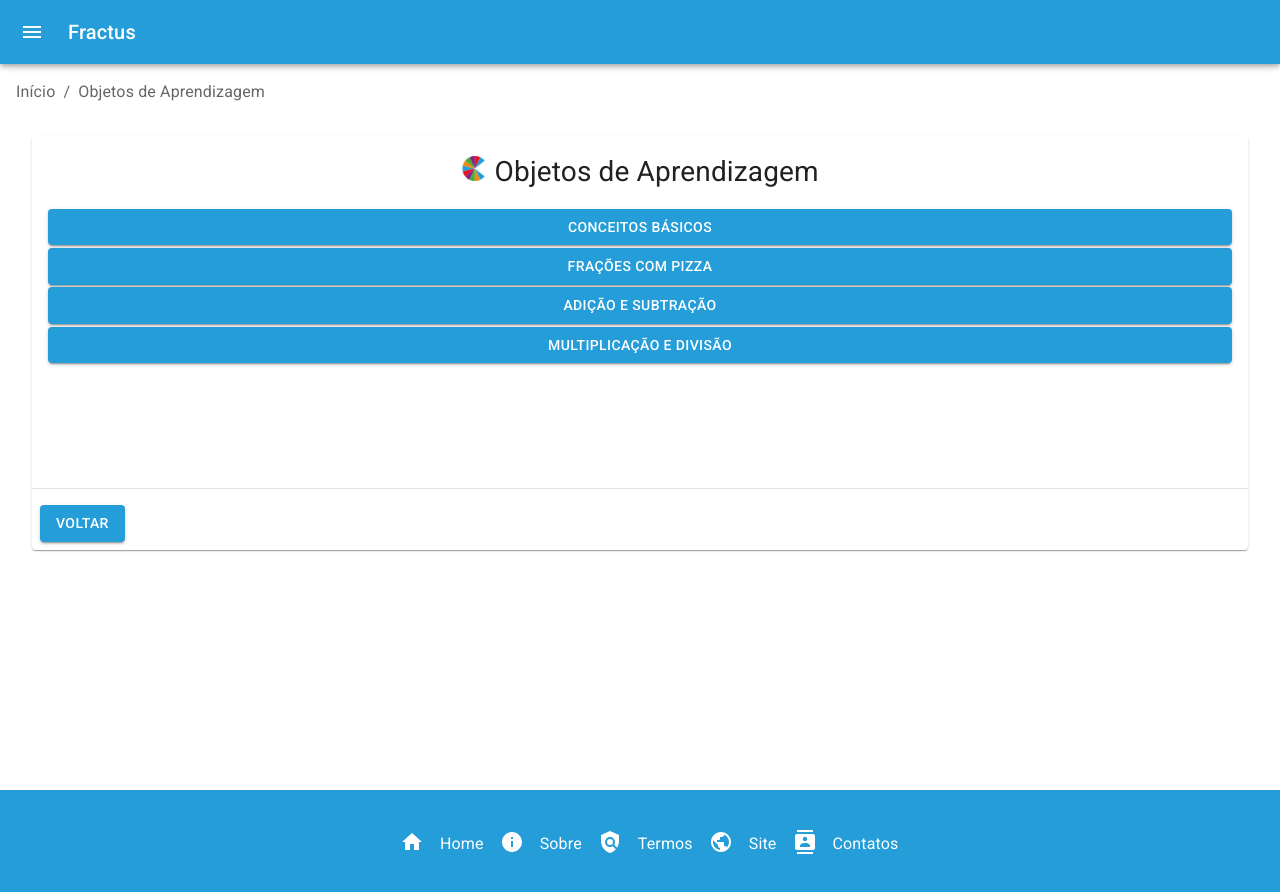
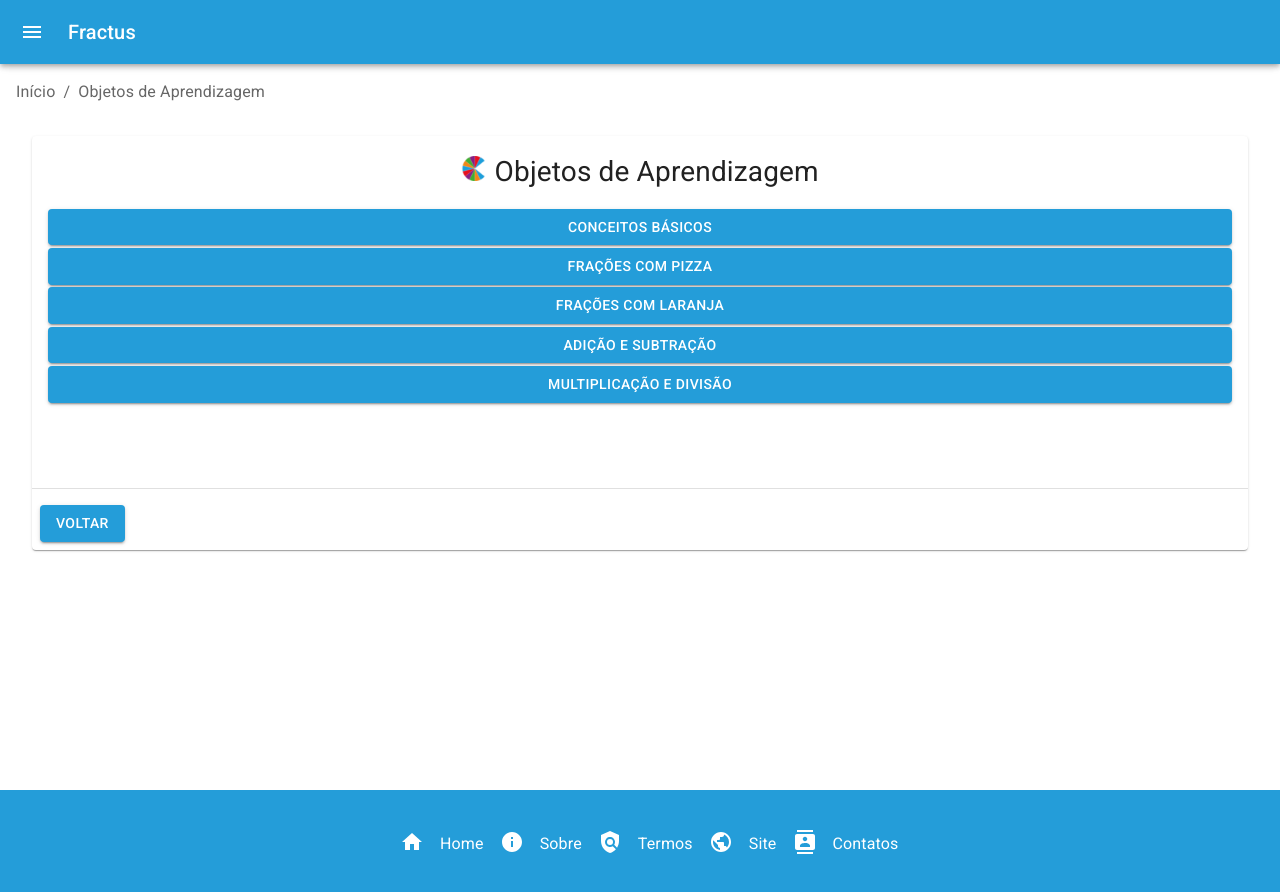
Before and after one commit to ivamgf/app-fractus-v2.0.0, a React (Create React App) app: page /views/classes in a window 1280 px wide. Shown: the top 892 px of the page. Built offline with nearby package versions, Linux system fonts and the light colour scheme.

Commit message:
Update index.tsx

```diff
--- a/src/components/mui/Cards/CardClasses/index.tsx
+++ b/src/components/mui/Cards/CardClasses/index.tsx
@@ -37,9 +37,9 @@ export default function CardClasses(props: TypeClasses) {
               <Button variant="contained" style={{backgroundColor: '#249DD9', marginTop: '0.2em'}} fullWidth={true}>{classes.class1}</Button>
           </Link>
 
-          {/*<Link to="/views/classes/sumary/intro/2" style={{textDecoration: 'none', marginTop: '0.5em'}}>
+          <Link to="/views/classes/sumary/intro/2" style={{textDecoration: 'none', marginTop: '0.5em'}}>
             <Button variant="contained" style={{backgroundColor: '#249DD9', marginTop: '0.2em'}} fullWidth={true}>{classes.class2}</Button>
-          </Link>*/}
+          </Link>
 
           {/*<Link to="/views/classes/sumary/intro/3" style={{textDecoration: 'none', marginTop: '0.5em'}}>
             <Button variant="contained" style={{backgroundColor: '#249DD9', marginTop: '0.2em'}} fullWidth={true}>{classes.class3}</Button>
```
